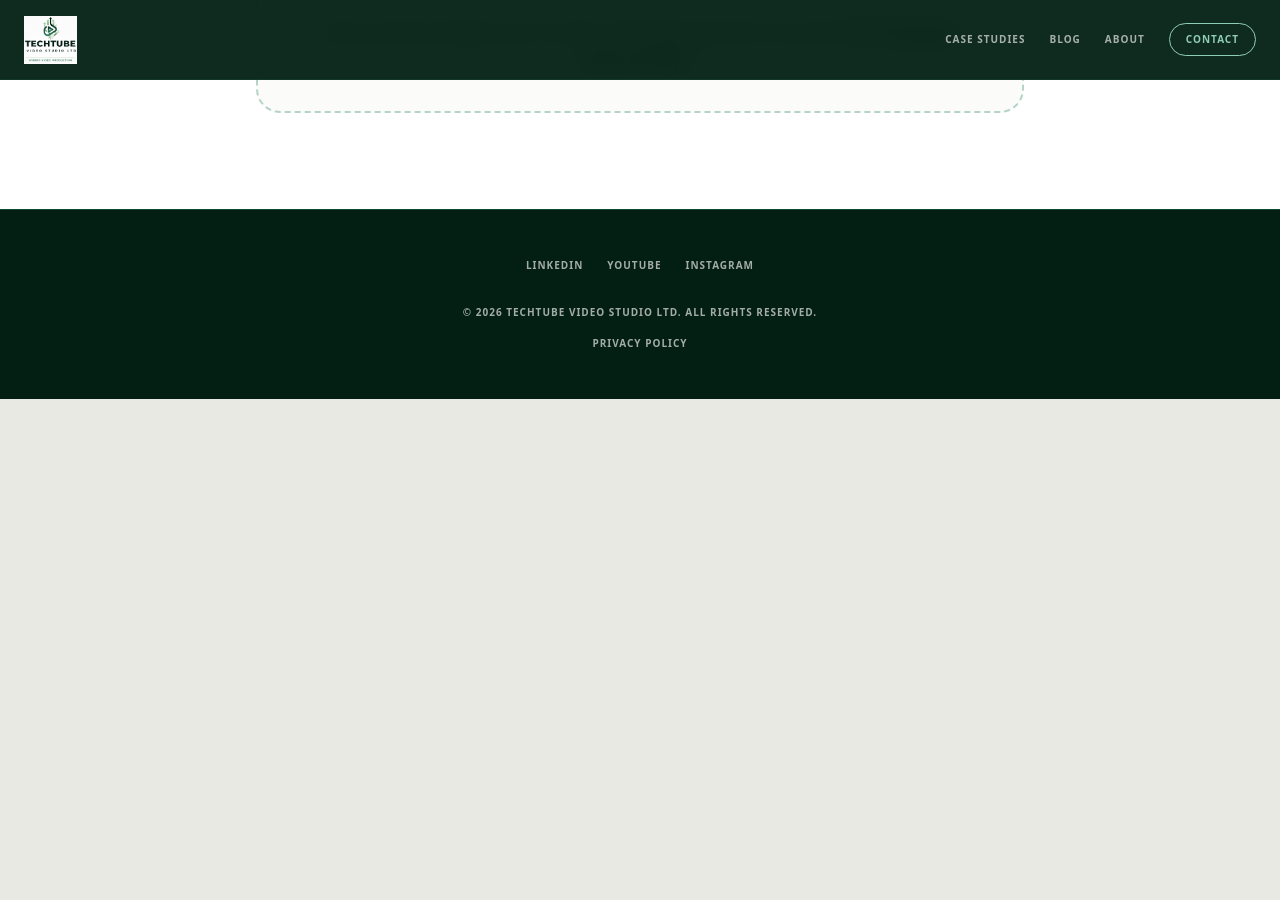
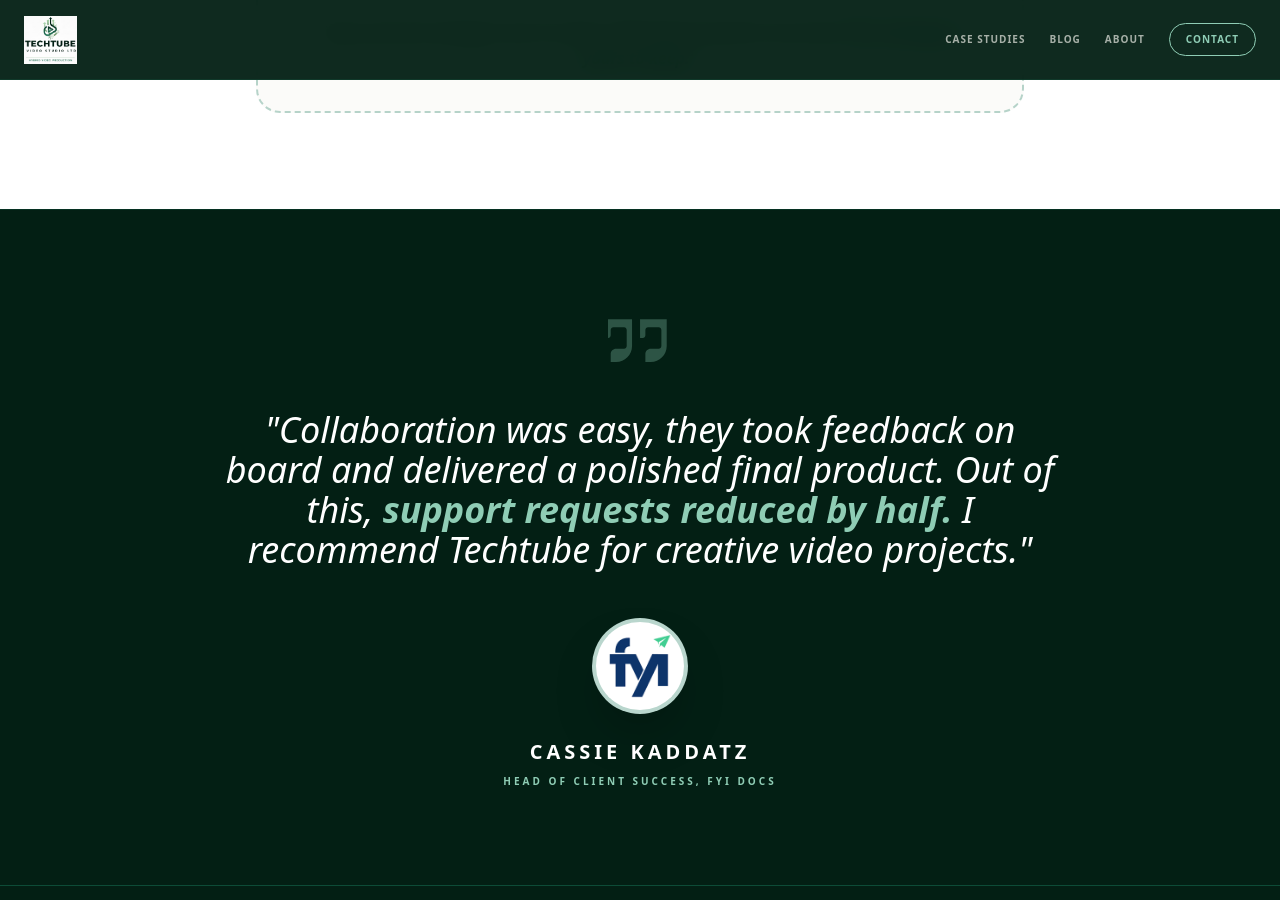
Before and after one commit to cheptionymutai/techtube-video-studio, a Jekyll site: the page index.html, which Jekyll copies as it is, in a window 1280 px wide and 900 px high, scrolled down 1383 px. Built offline with Jekyll 4.4.1, drawn with Linux system fonts in a browser that asks for light colours; nearby versions of some CDN libraries; before the commit the page ends 1782 px from its top, so only the background shows below that.

Commit message:
Add high-impact testimonial section to index.html

```diff
--- a/index.html
+++ b/index.html
@@ -172,6 +172,33 @@
                 </div>
             </div>
         </section>
+      <!-- High-Impact Testimonial Section -->
+<section class="py-24 bg-brand-dark border-t border-brand-primary/20">
+    <div class="max-w-4xl mx-auto px-6 text-center">
+        <!-- Large Quote Icon -->
+        <div class="text-brand-accent mb-10 opacity-30">
+            <svg class="w-16 h-16 mx-auto" fill="currentColor" viewBox="0 0 24 24">
+                <path d="M14.017 21L14.017 18C14.017 16.899 14.899 16 16.017 16H19.017C19.569 16 20.017 15.552 20.017 15V9C20.017 8.448 19.569 8 19.017 8H15.017C14.465 8 14.017 8.448 14.017 9V11C14.017 11.552 13.569 12 13.017 12H12.017V5H22.017V15C22.017 18.314 19.331 21 16.017 21H14.017ZM1.017 21L1.017 18C1.017 16.899 1.899 16 3.017 16H6.017C6.569 16 7.017 15.552 7.017 15V9C7.017 8.448 6.569 8 6.017 8H2.017C1.465 8 1.017 8.448 1.017 9V11C1.017 11.552 0.569 12 0.017 12H-0.983V5H9.017V15C9.017 18.314 6.331 21 3.017 21H1.017Z" />
+            </svg>
+        </div>
+
+        <!-- Testimonial Text -->
+        <blockquote class="text-2xl md:text-4xl font-medium text-white italic leading-tight mb-12">
+            "Collaboration was easy, they took feedback on board and delivered a polished final product. Out of this, <span class="text-brand-accent font-black">support requests reduced by half.</span> I recommend Techtube for creative video projects."
+        </blockquote>
+
+        <!-- Identity Block -->
+        <div class="flex flex-col items-center">
+            <!-- Circular FYI Logo -->
+            <div class="w-24 h-24 bg-white rounded-full flex items-center justify-center border-4 border-brand-primary/30 overflow-hidden mb-6 shadow-2xl">
+                <!-- Replace with your actual FYI logo path -->
+                <img src="/fyi-logo.png" alt="FYI Docs Logo" class="w-16 h-16 object-contain">
+            </div>
+            <h4 class="text-xl font-bold text-white uppercase tracking-[0.2em]">Cassie Kaddatz</h4>
+            <p class="text-brand-accent text-[10px] font-black uppercase tracking-[0.3em] mt-2">Head of Client Success, FYI Docs</p>
+        </div>
+    </div>
+</section>
     </main>
 
     <!-- 1. StratBot Modal (Updated with required IDs) -->
```
